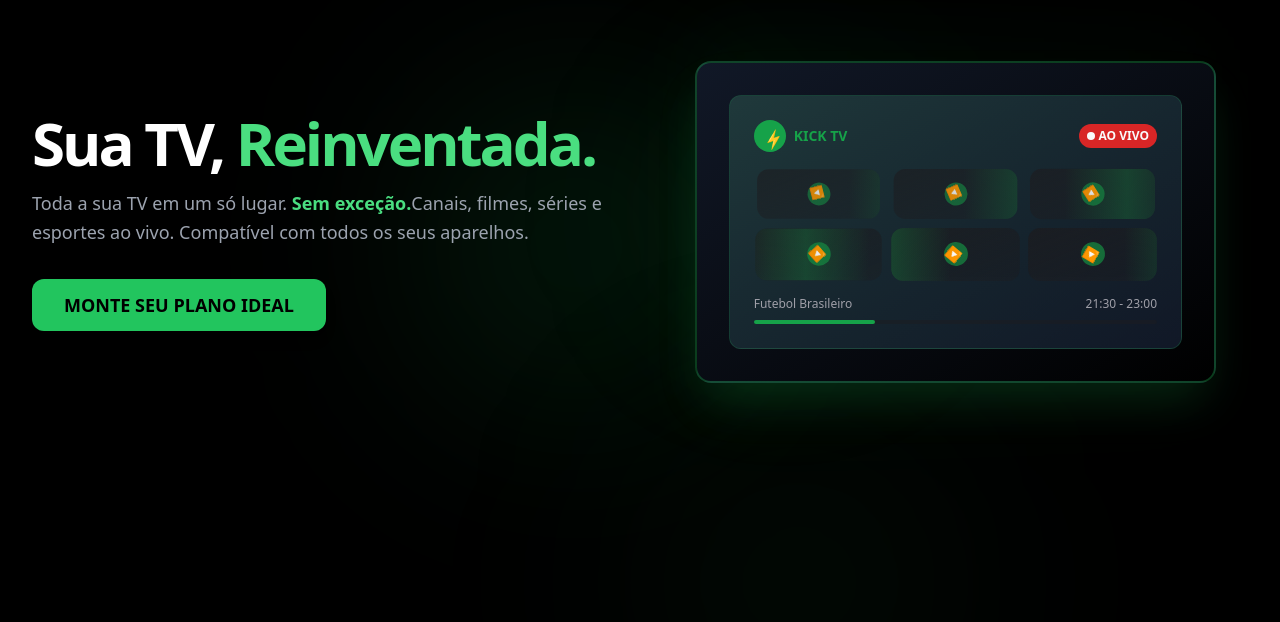
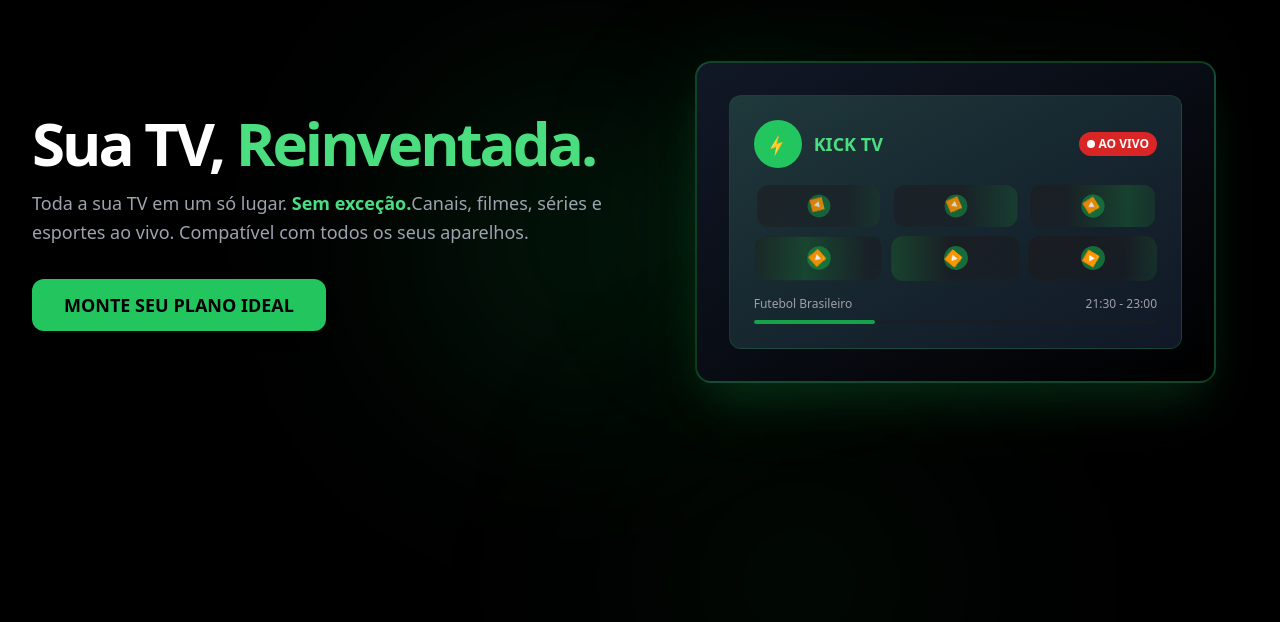
Before and after one commit to mktfun/kicktv-onboard-glow-64, a React (Vite) app: page / in a window 1280 px wide. Shown: the part 178-800 px from the top of the page. Built offline with nearby package versions, Linux system fonts and the light colour scheme.

Commit message:
Aumentar tamanho dos elementos visuais internos do mockup
cgen-22403df4c1e14f52ae8f6deb7d18dc9f

```diff
--- a/src/components/Interactive3DMockup.tsx
+++ b/src/components/Interactive3DMockup.tsx
@@ -65,17 +65,17 @@ export const Interactive3DMockup = () => {
                 transition={{ delay: 0.2 }}
                 className="flex justify-between items-center mb-4"
               >
-                <div className="flex items-center space-x-2">
-                  <div className="w-8 h-8 bg-kick-green rounded-full flex items-center justify-center">
+                <div className="flex items-center space-x-3">
+                  <div className="w-12 h-12 bg-green-500 rounded-full flex items-center justify-center">
                     <motion.div
                       animate={{ rotate: [0, 360] }}
                       transition={{ duration: 3, repeat: Infinity, ease: "linear" }}
-                      className="w-4 h-4 text-background"
+                      className="w-6 h-6 text-black font-bold"
                     >
                       ⚡
                     </motion.div>
                   </div>
-                  <span className="text-kick-green font-bold text-sm">KICK TV</span>
+                  <span className="text-green-400 font-bold text-lg">KICK TV</span>
                 </div>
                 <motion.div
                   animate={{ opacity: [1, 0.5, 1] }}
```
